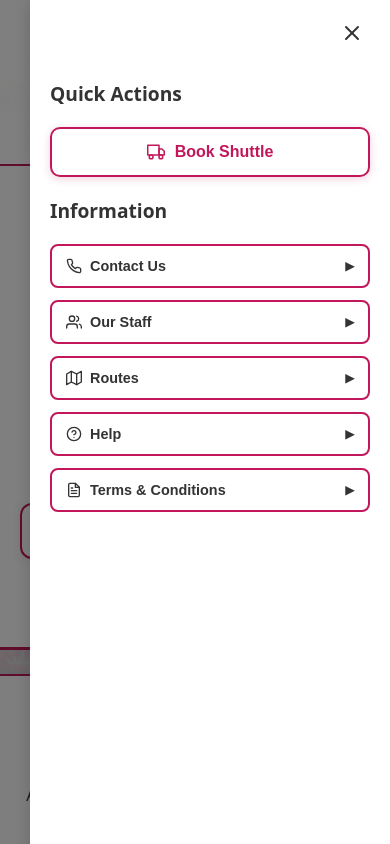
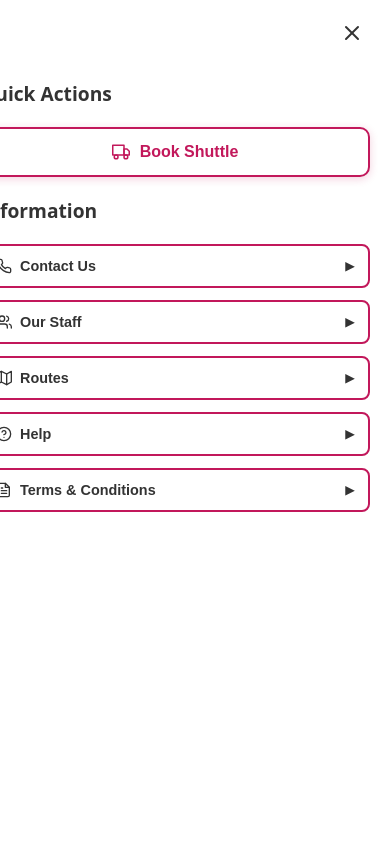
Before and after one commit to Khetsi-cyber/QR-code-ticket-backend, a React (Create React App) app in the folder frontend/: page / in a window 390 px wide. Both pictures are taken after a click on the button "Menu". Shown: the top 844 px of the page. Built offline with nearby package versions, Linux system fonts and the light colour scheme; no server answers.

Commit message:
Improve mobile login layout

```diff
--- a/frontend/src/components/Login.jsx
+++ b/frontend/src/components/Login.jsx
@@ -29,6 +29,9 @@ export default function Login({ onLogin }) {
   const [menuOpen, setMenuOpen] = useState(false);
   const [forgotPassword, setForgotPassword] = useState(false);
   const [acceptTerms, setAcceptTerms] = useState(false);
+  const [isMobile, setIsMobile] = useState(
+    typeof window !== "undefined" ? window.innerWidth <= 768 : false
+  );
 
   // Shuttle booking state
   const [shuttleBooking, setShuttleBooking] = useState({
@@ -43,6 +46,13 @@ export default function Login({ onLogin }) {
     passengers: 1
   });
 
+
+  useEffect(() => {
+    const handleResize = () => setIsMobile(window.innerWidth <= 768);
+    handleResize();
+    window.addEventListener("resize", handleResize);
+    return () => window.removeEventListener("resize", handleResize);
+  }, []);
 
   // Clear old session on component mount
   useEffect(() => {
@@ -275,13 +285,13 @@ export default function Login({ onLogin }) {
       flexDirection: "column",
       alignItems: "center",
       justifyContent: "center",
-      padding: "100px 20px 40px 20px",
+      padding: isMobile ? "12px 10px 20px 10px" : "100px 20px 40px 20px",
       backgroundImage: "url('/images/banner.jpg')",
       backgroundSize: "cover",
-      backgroundPosition: "center",
+      backgroundPosition: isMobile ? "center top" : "center",
       backgroundRepeat: "no-repeat",
       position: "relative",
-      overflow: "hidden",
+      overflowX: "hidden",
       transition: "background 0.3s"
     }}>
       {/* Background overlay for readability */}
@@ -299,16 +309,18 @@ export default function Login({ onLogin }) {
       <div style={{ position: "relative", zIndex: 1, width: "100%", display: "flex", flexDirection: "column", alignItems: "center" }}>
       {/* Header Banner */}
       <header style={{
-        position: "fixed",
+        position: isMobile ? "relative" : "fixed",
         top: 0,
         left: 0,
         right: 0,
-        padding: "12px 24px",
+        padding: isMobile ? "10px 12px" : "12px 24px",
         background: darkMode ? "rgba(44, 44, 44, 0.95)" : "rgba(255, 255, 255, 0.95)",
         backdropFilter: "blur(10px)",
         display: "flex",
+        flexDirection: isMobile ? "column" : "row",
         justifyContent: "space-between",
-        alignItems: "center",
+        alignItems: isMobile ? "stretch" : "center",
+        gap: isMobile ? "10px" : "0",
         zIndex: 1000,
         borderBottom: "2px solid #C2185B"
       }}>
@@ -317,7 +329,7 @@ export default function Login({ onLogin }) {
             src="/images/logo.png"
             alt="Logo"
             style={{
-              height: "140px",
+              height: isMobile ? "56px" : "140px",
               width: "auto",
               objectFit: "contain"
             }}
@@ -329,13 +341,13 @@ export default function Login({ onLogin }) {
           <h1 style={{
             margin: 0,
             color: darkMode ? "#E0E0E0" : "#C2185B",
-            fontSize: "1.3em"
+            fontSize: isMobile ? "1.05em" : "1.3em"
           }}>
             QR Bus Ticketing System
           </h1>
         </div>
 
-        <div style={{ display: "flex", alignItems: "center", gap: "12px" }}>
+        <div style={{ display: "flex", alignItems: "center", gap: isMobile ? "8px" : "12px", width: isMobile ? "100%" : "auto", justifyContent: isMobile ? "space-between" : "flex-end", flexWrap: "wrap" }}>
           {/* Hamburger Menu Button */}
           <button
             onClick={() => setMenuOpen(!menuOpen)}
@@ -404,7 +416,8 @@ export default function Login({ onLogin }) {
           position: "fixed",
           top: 0,
           right: 0,
-          width: "320px",
+          width: isMobile ? "100vw" : "320px",
+          maxWidth: "100%",
           height: "100vh",
           background: darkMode ? "#2C2C2C" : "white",
           boxShadow: "-4px 0 12px rgba(0,0,0,0.1)",
@@ -595,8 +608,8 @@ export default function Login({ onLogin }) {
         width: "100%",
         maxWidth: "900px",
         background: darkMode ? "#2C2C2C" : "white",
-        borderRadius: "24px",
-        padding: "48px",
+        borderRadius: isMobile ? "16px" : "24px",
+        padding: isMobile ? "18px 14px" : "48px",
         boxShadow: "0 20px 60px rgba(0,0,0,0.15)",
         border: "3px solid #C2185B"
       }}>
@@ -606,8 +619,8 @@ export default function Login({ onLogin }) {
             src="/images/banner.jpg"
             alt="Tiyandza Transport"
             style={{
-              width: "120px",
-              height: "120px",
+              width: isMobile ? "90px" : "120px",
+              height: isMobile ? "90px" : "120px",
               margin: "0 auto 20px",
               borderRadius: "20px",
               objectFit: "cover",
@@ -624,7 +637,7 @@ export default function Login({ onLogin }) {
           />
           <h1 style={{
             margin: 0,
-            fontSize: "1.8em",
+            fontSize: isMobile ? "1.4em" : "1.8em",
             color: darkMode ? "#E0E0E0" : "#333",
             fontWeight: "700",
             marginBottom: "8px"
@@ -823,7 +836,7 @@ export default function Login({ onLogin }) {
                 />
               </div>
 
-              <div style={{ display: "grid", gridTemplateColumns: "1fr 1fr", gap: 15 }}>
+              <div style={{ display: "grid", gridTemplateColumns: isMobile ? "1fr" : "1fr 1fr", gap: 15 }}>
                 <div>
                   <label style={{ display: "block", marginBottom: 6, fontWeight: "600", color: darkMode ? "#E0E0E0" : "#555", fontSize: "0.95em" }}>From (Departure) *</label>
                   <select
@@ -901,7 +914,7 @@ export default function Login({ onLogin }) {
                 </select>
               </div>
 
-              <div style={{ display: "grid", gridTemplateColumns: shuttleBooking.trip_type === "return" ? "1fr 1fr" : "1fr", gap: 15 }}>
+              <div style={{ display: "grid", gridTemplateColumns: shuttleBooking.trip_type === "return" ? (isMobile ? "1fr" : "1fr 1fr") : "1fr", gap: 15 }}>
                 <div>
                   <label style={{ display: "block", marginBottom: 6, fontWeight: "600", color: darkMode ? "#E0E0E0" : "#555", fontSize: "0.95em" }}>Outbound Date *</label>
                   <input
```
